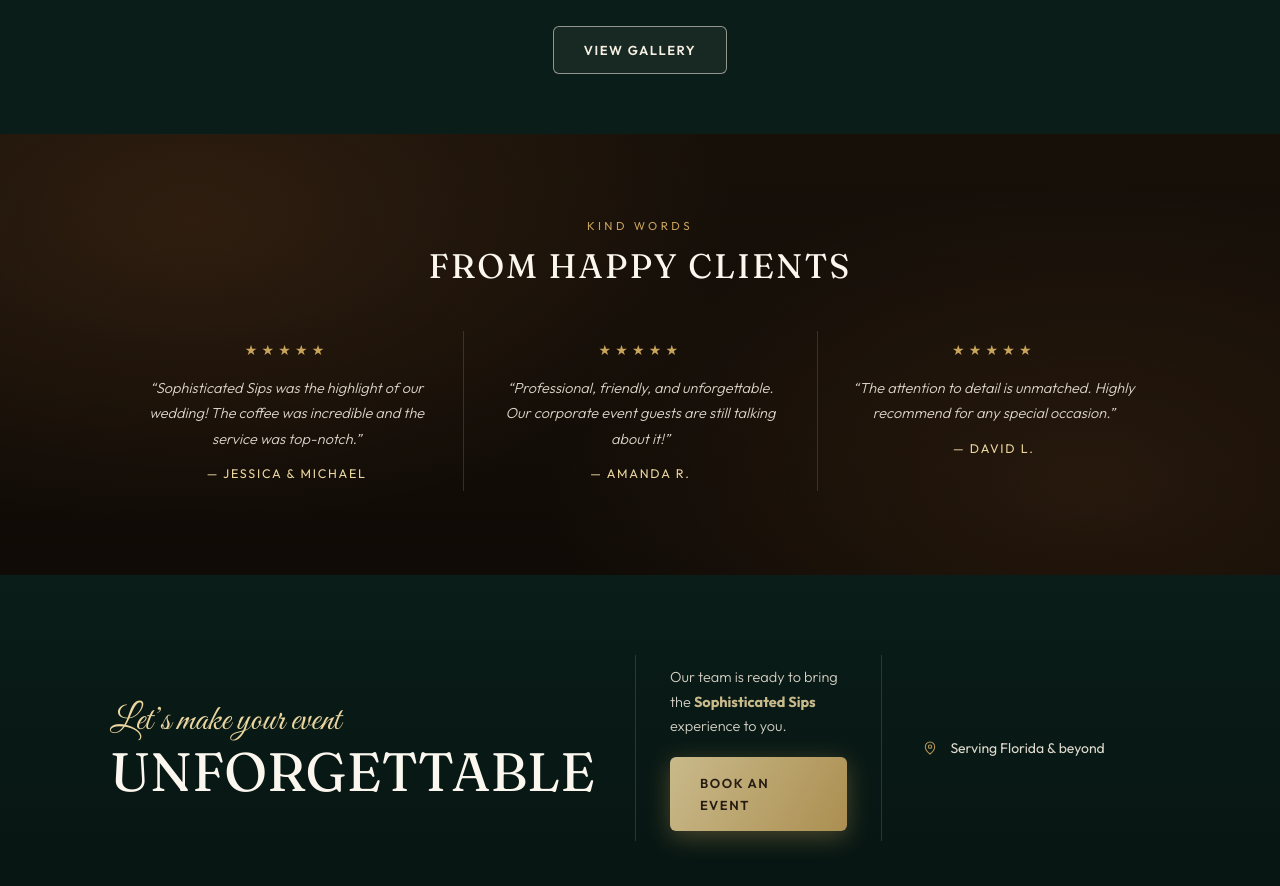
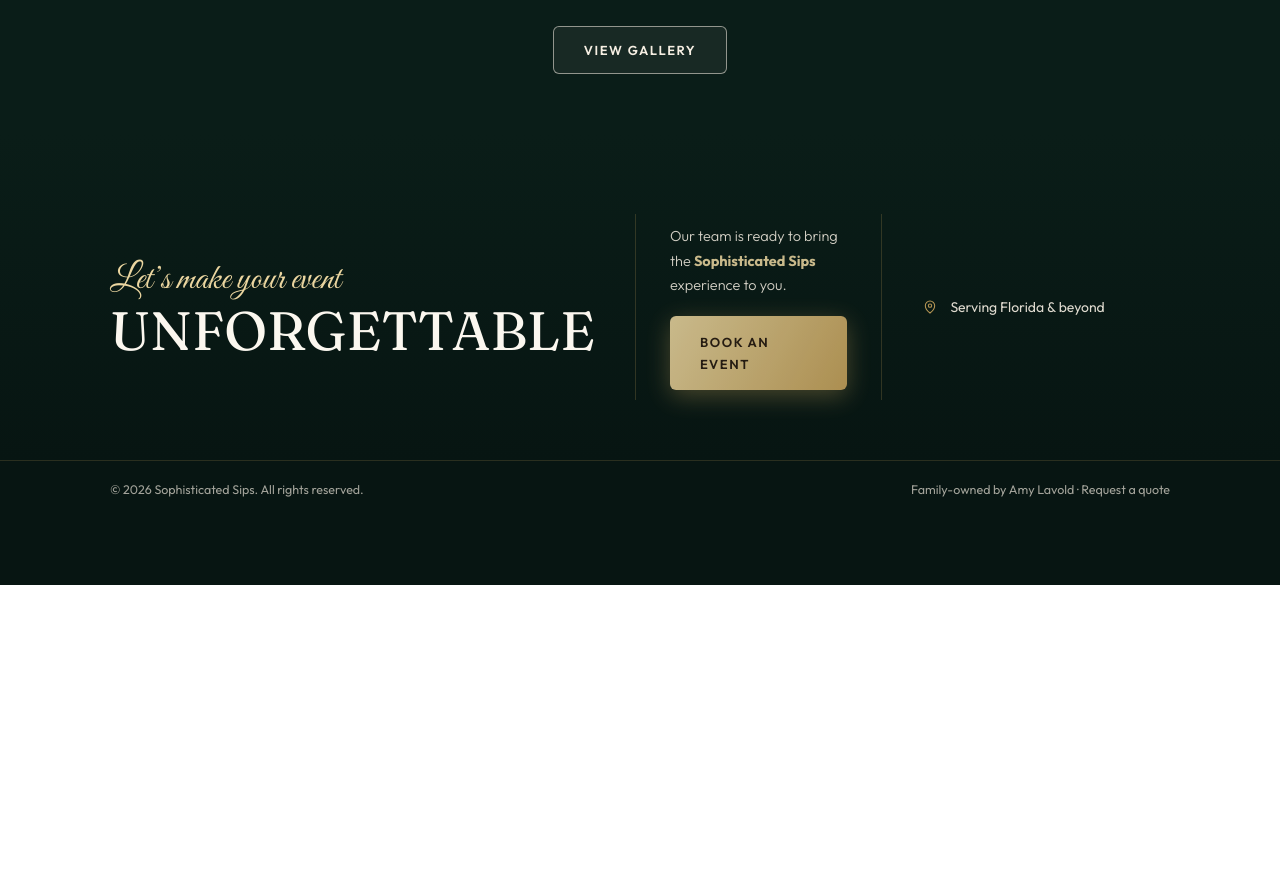
Before and after one commit to Vanguard-Global-Logistics/Sophisticated-Sips-WEBSITE, a Next.js app: page / in a window 1280 px wide. Shown: the part 1900-2786 px from the top of the page. After the commit the page ends 2485 px from the top, so only its background shows below. Built offline with nearby package versions, Linux system fonts and the light colour scheme; no server answers; the database is empty.

Commit message:
Remove sample testimonials before production
Remove placeholder reviews before switching the canonical deployment to production mode.

```diff
--- a/src/app/page.tsx
+++ b/src/app/page.tsx
@@ -14,14 +14,6 @@
   ["leaf", "Mobile & Flexible", "Our sleek espresso bar comes to you, ready to impress your guests anywhere."],
   ["people", "Perfect for Any Event", "Weddings, corporate events, parties, and everything in between."],
   ["heart", "Experience That Lasts", "Exceptional service and unforgettable moments your guests will love."],
-];
-
-/* SAMPLE testimonials — replace with real client quotes before production launch.
-   The staging banner covers the interim; do not go live with these. */
-const TESTIMONIALS: [string, string][] = [
-  ["Sophisticated Sips was the highlight of our wedding! The coffee was incredible and the service was top-notch.", "Jessica & Michael"],
-  ["Professional, friendly, and unforgettable. Our corporate event guests are still talking about it!", "Amanda R."],
-  ["The attention to detail is unmatched. Highly recommend for any special occasion.", "David L."],
 ];
 
 const GALLERY = [
@@ -156,26 +148,7 @@
         </div>
       </section>
 
-      {/* 6 — testimonials */}
-      <section className="testi">
-        <div className="wrap">
-          <p className="sec-kicker" style={{ textAlign: "center" }}>Kind Words</p>
-          <h2>From Happy Clients</h2>
-          <Reveal>
-            <div className="testi-grid">
-              {TESTIMONIALS.map(([quote, name]) => (
-                <div className="quote" key={name}>
-                  <div className="stars" aria-label="5 star review">★★★★★</div>
-                  <p>&ldquo;{quote}&rdquo;</p>
-                  <span>— {name}</span>
-                </div>
-              ))}
-            </div>
-          </Reveal>
-        </div>
-      </section>
-
-      {/* 7 — final CTA */}
+      {/* 6 — final CTA */}
       <section className="cta2">
         <div className="wrap cta2-grid">
           <div>
```
